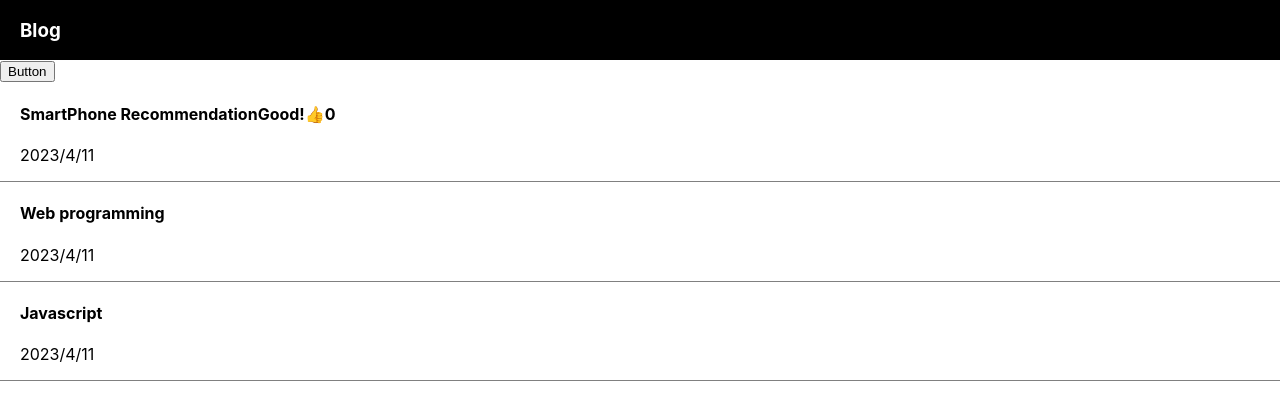
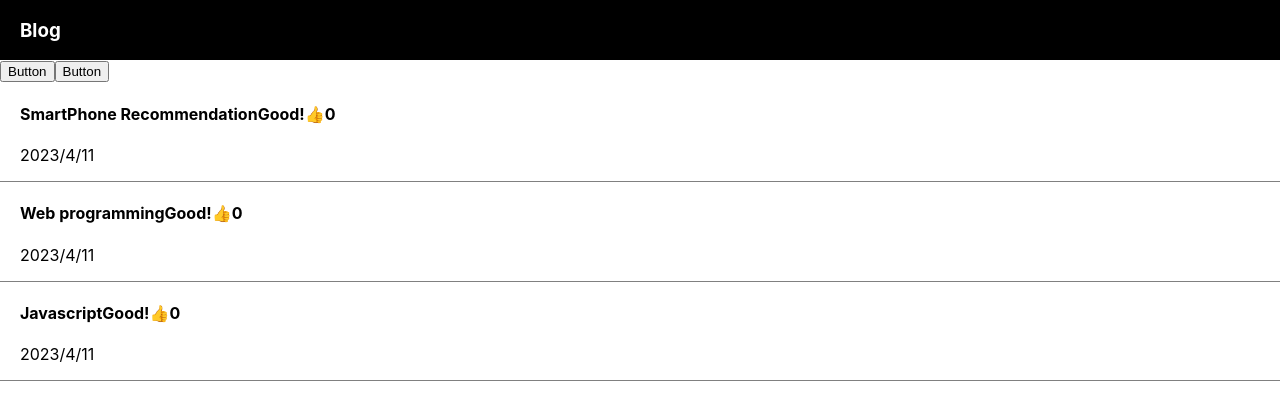
Before and after one commit to 2ssunny/gongdong_web, a React (Create React App) app in the folder React/blog/: page / in a window 1280 px wide. Shown: the top 420 px of the page. Built offline with nearby package versions, Linux system fonts and the light colour scheme.

Commit message:
homework done :)

```diff
--- a/React/blog/src/App.js
+++ b/React/blog/src/App.js
@@ -8,7 +8,9 @@ function App() {
     "Web programming",
     "Javascript",
   ]);
-  let [like, setLike] = useState(0);
+  let [like1, setLike1] = useState(0);
+  let [like2, setLike2] = useState(0);
+  let [like3, setLike3] = useState(0);
 
   return (
     <div>
@@ -18,7 +20,19 @@ function App() {
 
       <button
         onClick={() => {
-          setTitle(["공동교육과정", "Web programming", "Javascript"]);
+          setTitle(["공동교육과정", "Web Developing", "React"]);
+        }}
+      >
+        Button
+      </button>
+
+      <button
+        onClick={() => {
+          setTitle([
+            "SmartPhone Recommendation",
+            "Web programming",
+            "Javascript",
+          ]);
         }}
       >
         Button
@@ -29,23 +43,43 @@ function App() {
           {title[0]}
           <span
             onClick={() => {
-              setLike(like + 1);
+              setLike1(like1 + 1);
             }}
           >
             Good!👍
           </span>
-          {like}
+          {like1}
         </h4>
         <p>2023/4/11</p>
       </div>
 
       <div className="list">
-        <h4>{title[1]}</h4>
+        <h4>
+          {title[1]}
+          <span
+            onClick={() => {
+              setLike2(like2 + 1);
+            }}
+          >
+            Good!👍
+          </span>
+          {like2}
+        </h4>
         <p>2023/4/11</p>
       </div>
 
       <div className="list">
-        <h4>{title[2]}</h4>
+        <h4>
+          {title[2]}
+          <span
+            onClick={() => {
+              setLike3(like3 + 1);
+            }}
+          >
+            Good!👍
+          </span>
+          {like3}
+        </h4>
         <p>2023/4/11</p>
       </div>
     </div>
```
